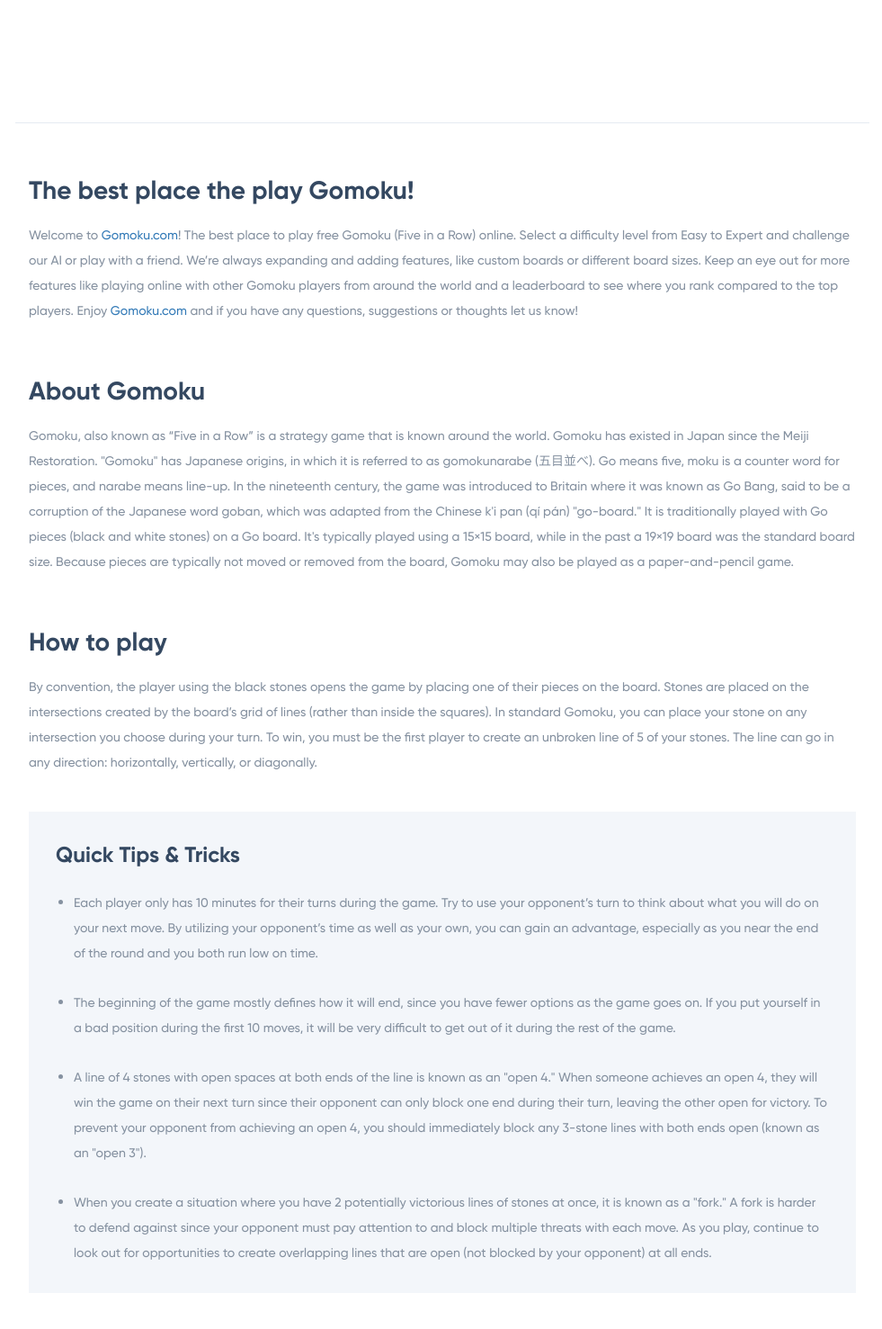
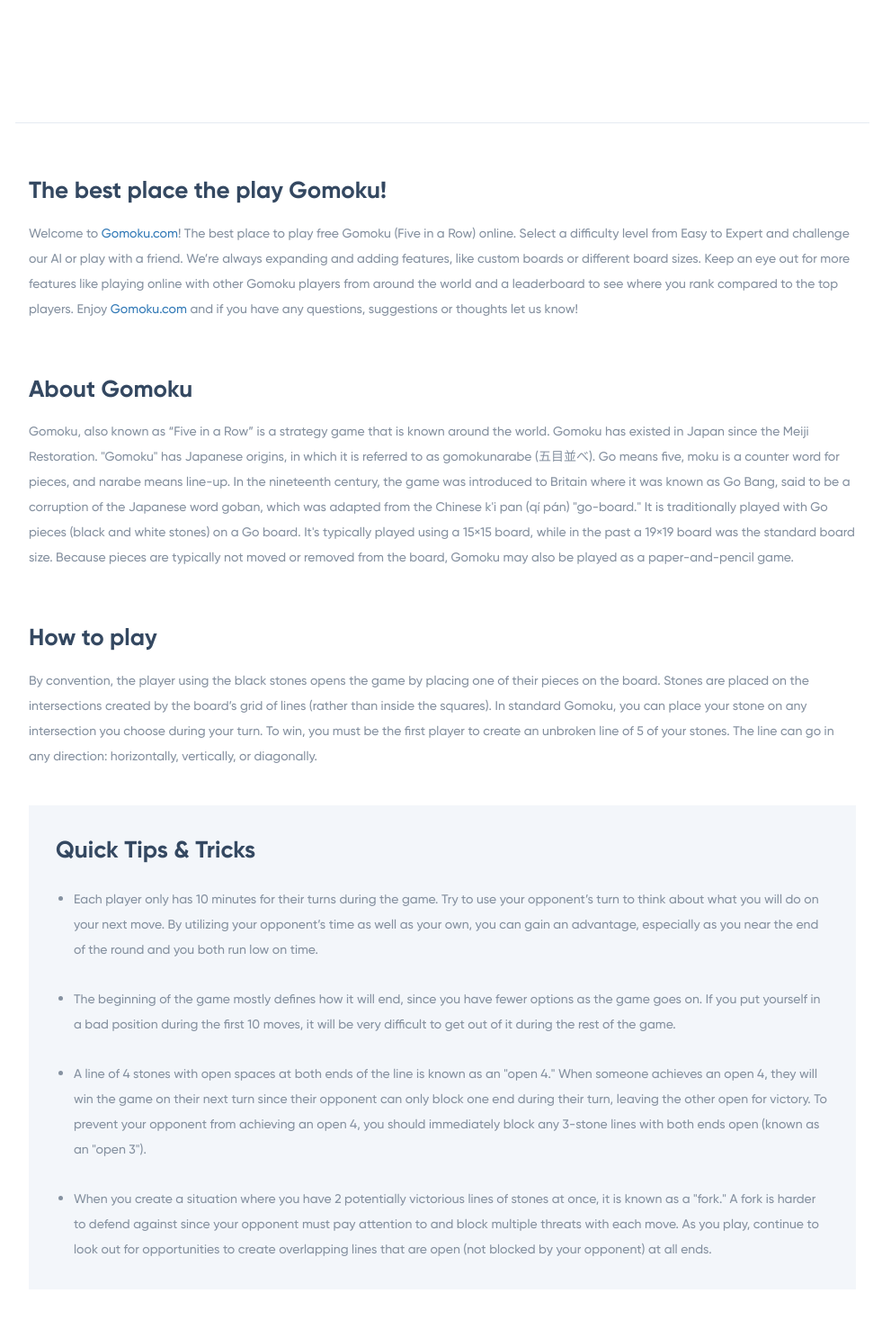
Before and after one commit to Axe-LLC/gomoku.com, a PHP site: page / in a window 1280 px wide. Shown: the part 629-2106 px from the top of the page at 90% size, without its empty margins (148-1129 px from the left). Run offline with PHP 8.4, Linux system fonts and the light colour scheme.

Commit message:
Sub title: font size to 26px

```diff
--- a/style/style.css
+++ b/style/style.css
@@ -432,7 +432,7 @@ ul, li {
 	color: #344861;
 }
 .page-content h3 {
-	font-size: 28px;
+	font-size: 26px;
 	margin-top: 6rem;
 	margin-bottom: 2rem;
 	font-family: 'Gilroy_Bold';
@@ -450,7 +450,7 @@ ul, li {
 	padding: 1rem 3rem;
 }
 .page-content .desc h3 {
-	font-size: 24px;
+	font-size: 26px;
 }
 .page-content .desc li {
 	list-style-type: disc;
@@ -1096,4 +1096,8 @@ button:focus, button:active {
 		width: auto;
 		margin: 25% 15px;
 	}
+	.game-nav {
+		display: flex;
+		align-items: center;
+	}
 }
```
